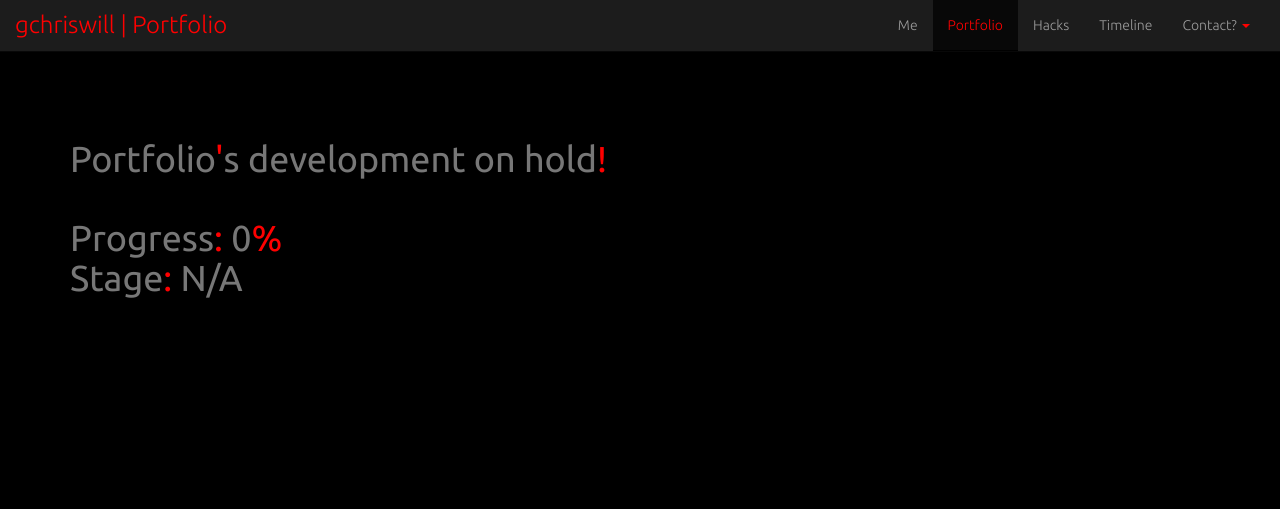
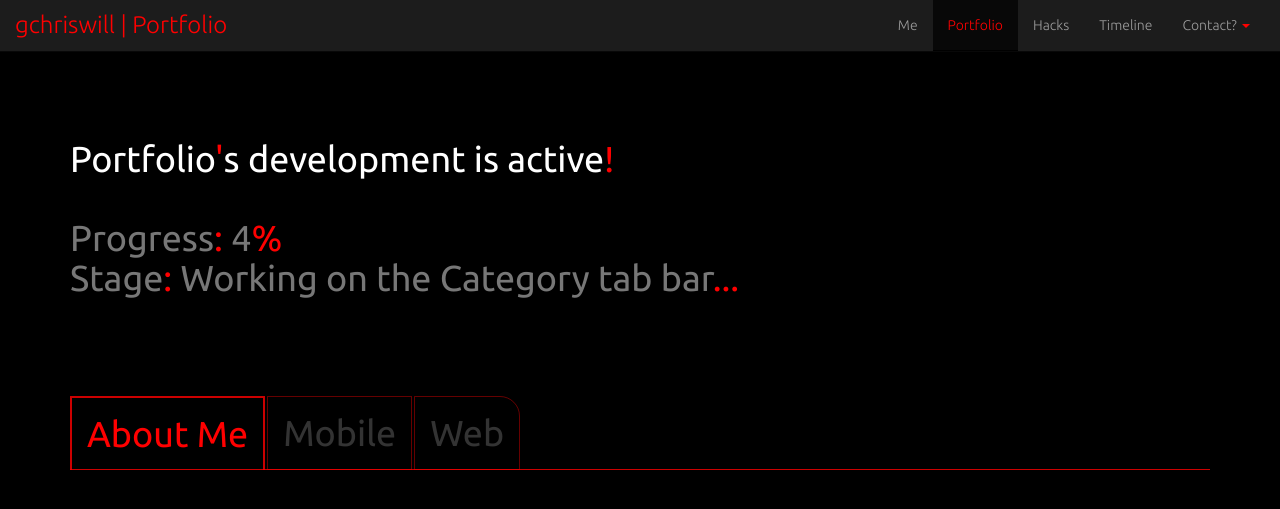
Before and after one commit to gchriswill/gchriswill.github.io, a Jekyll site: the page built from portfolio.html, in a window 1280 px wide. Shown: the top 509 px of the page. Built offline with Jekyll 4.4.1, drawn with Linux system fonts in a browser that asks for light colours; nearby versions of some CDN libraries; Markdown is read by kramdown in place of the engine named in the settings.

Commit message:
Small fixes 7

```diff
--- a/portfolio.html
+++ b/portfolio.html
@@ -15,8 +15,15 @@ title: Portfolio
 <!-- @gchriswill *** IMPORTANT NOTE! -->
 <!-- This page's development had been declared "On hold" until the blog and Me pages development had been finished -->
 <div class="container" >
-	<h1><br><br><br>
-	<span class="text-muted">Portfolio<span class="red_punctuation">'</span>s development on hold<span class="red_punctuation">!</span><br><br>
-	Progress<span class="red_punctuation">:</span> 0<span class="red_punctuation">%</span><br>
-	Stage<span class="red_punctuation">:</span> N/A</span><br><h1>
+	<h1 style="color: #fff" ><br><br><br>
+	Portfolio<span class="red_punctuation">'</span>s development is active<span class="red_punctuation">!</span><br><br>
+	<span class="text-muted">Progress<span class="red_punctuation">:</span> 4<span class="red_punctuation">%</span><br>
+	Stage<span class="red_punctuation">:</span> Working on the Category tab bar<span class="red_punctuation">...</span></span><h1><br><br>
+
+	<ul class="nav nav-tabs" role="tablist">
+		<li class="active" ><a href="#">About Me</a></li>
+		<li><a href="#">Mobile</a></li>
+		<li><a href="#">Web</a></li>
+	</ul>
+
 </div>
```
